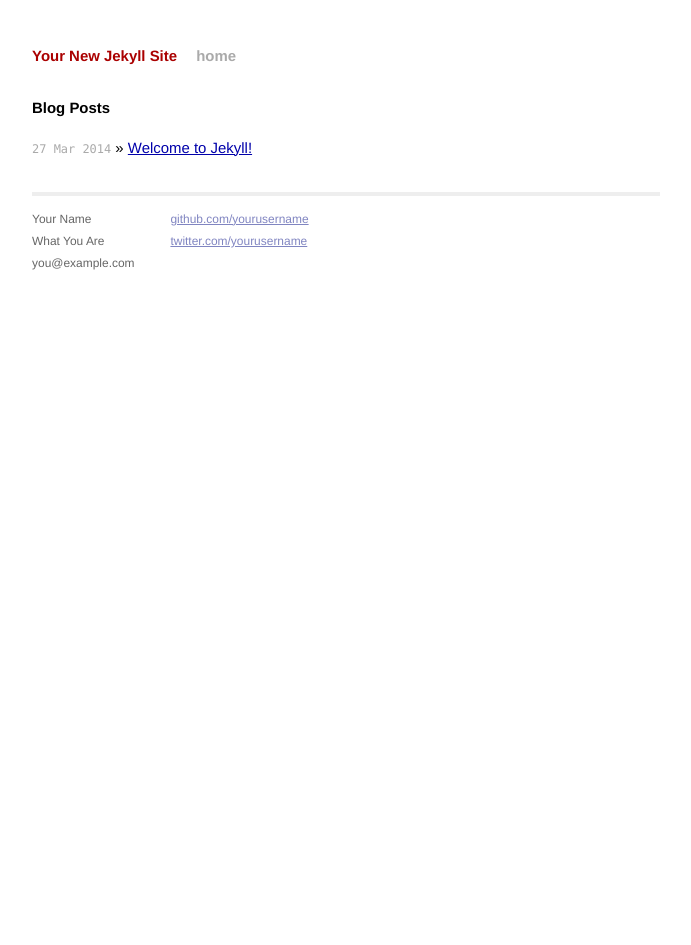
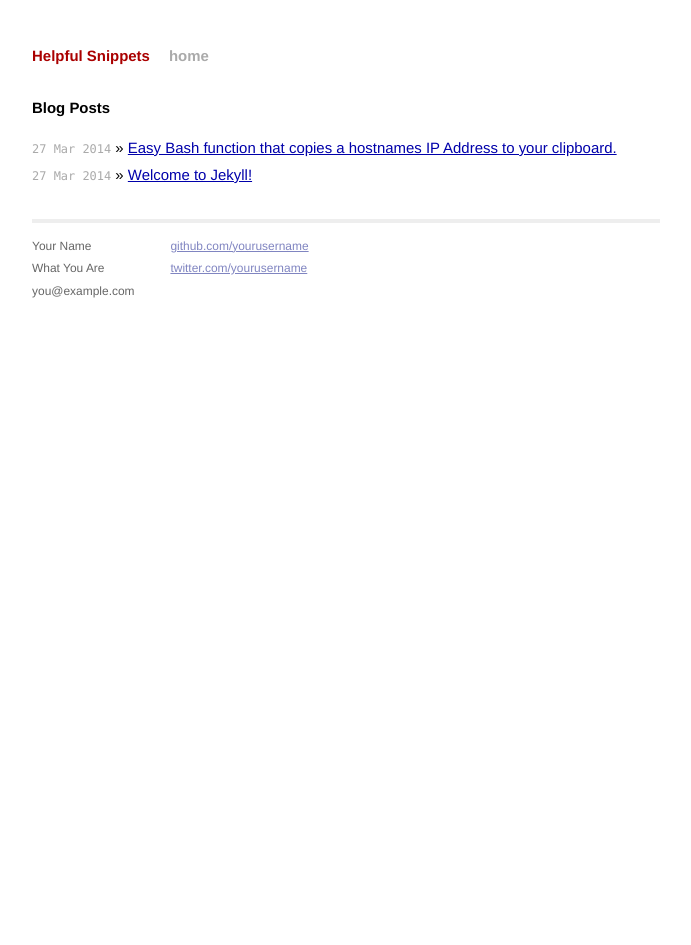
Before and after one commit to Helpful-Snippets/helpful-snippets.github.io, a Jekyll site: the page built from index.html, in a window 1280 px wide. Shown: the whole page, without its empty margins (294-985 px from the left). Built offline with Jekyll 4.4.1, drawn with Linux system fonts in a browser that asks for light colours; Markdown is read by kramdown in place of the engine named in the settings; part of the change alters nothing that is shown.

Commit message:
Hostname to IP post

```diff
--- a/_config.yml
+++ b/_config.yml
@@ -1,3 +1,3 @@
-name: Your New Jekyll Site
+name: Helpful Snippets
 markdown: redcarpet
 pygments: true
--- /dev/null
+++ b/_posts/2014-03-27-quick-ip-address-bash-function.markdown
@@ -0,0 +1,31 @@
+---
+layout: post
+title:  "Easy Bash function that copies a hostnames IP Address to your clipboard."
+date:   2014-03-27 10:29:39
+categories: bash
+---
+
+#Copy example.com IP to clickboard - Bash
+
+The best thing about computers is that they do things for you. As a web developer at a company with over 200 clients, there are just some things that I do about 200 times a day. One of them is opening up iTerm2, and running *ping* or *nslookup* to retreive the IP of a given hostname. Here is what I don't like about doing that:
+
+###Ping Takes way too long
+This is proabably the first way everyone learns to get the IP of a host, but it is probably the slowest. The time to resolve the hostname, send the IMCP, wait for it to return, print to the screen and then manually exit the command is just too much.
+
+###If I want NSLookup, I'll use NSLookup
+Nslookup is a great utility and I use it when I need  a little bit more information. But when All i need is the IP of a hostname, there is just too much to look at, even when you know what you are looking for.
+
+##The Solution
+Below is a simple bash function that you can add to your .bash_profile in Mac OSX, I haven't tested this in ANY distributions of Linux, yet.
+
+{% highlight bash %}
+function tip(){
+    host -t a $1 | awk '{print $4}' | egrep ^[1-9] | pbcopy
+}
+{% endhighlight %}
+
+That is all their is to it.
+
+Grab the [Gist][theGist] and feel free to fork it or fork this post.
+
+[jekyll]:    https://gist.github.com/connormckelvey/9791993
--- a/index.html
+++ b/index.html
@@ -1,6 +1,6 @@
 ---
 layout: default
-title: Your New Jekyll Site
+title: Bash and Javascript snippets for increased productivity | Helpful Snippets
 ---
 
 <div id="home">
```
